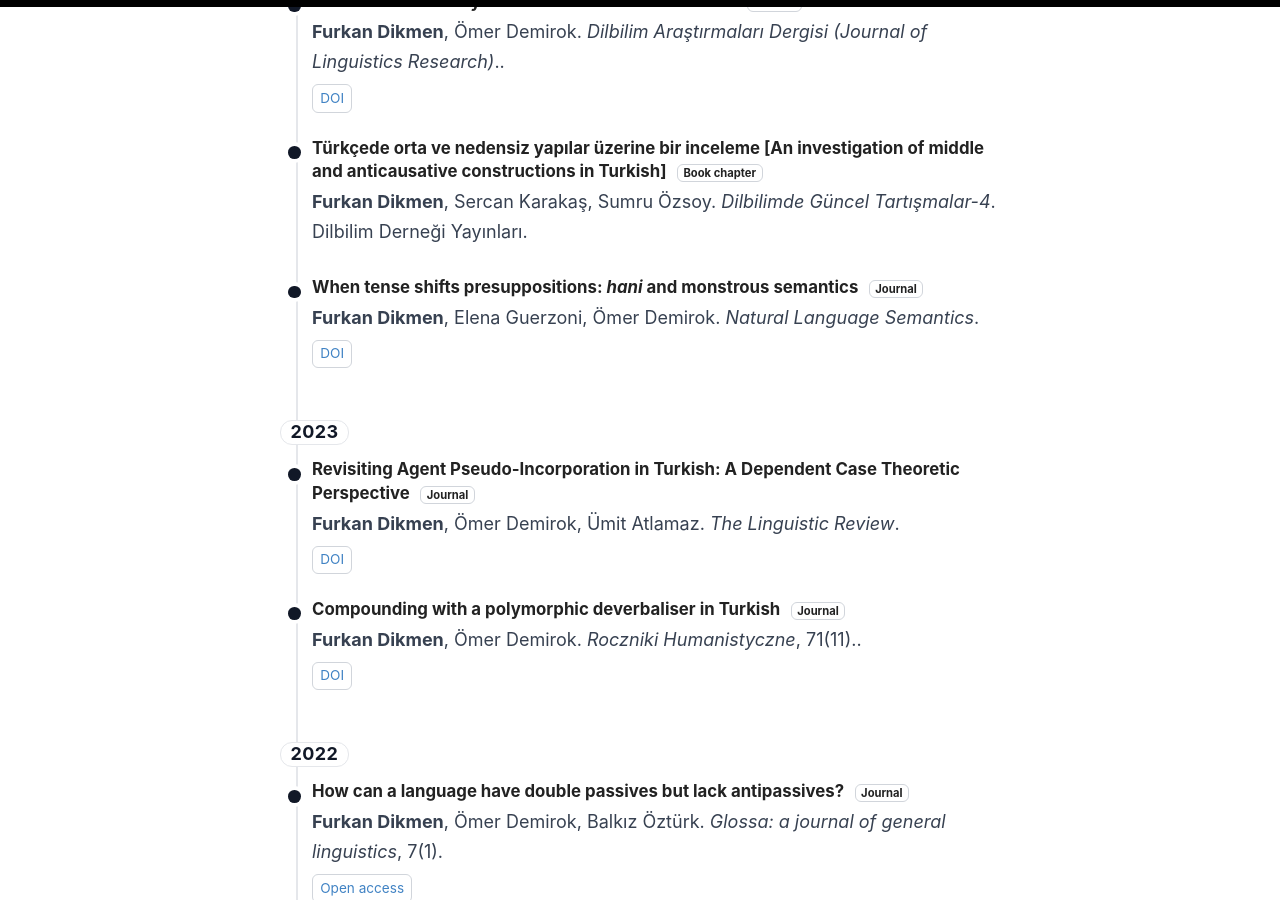
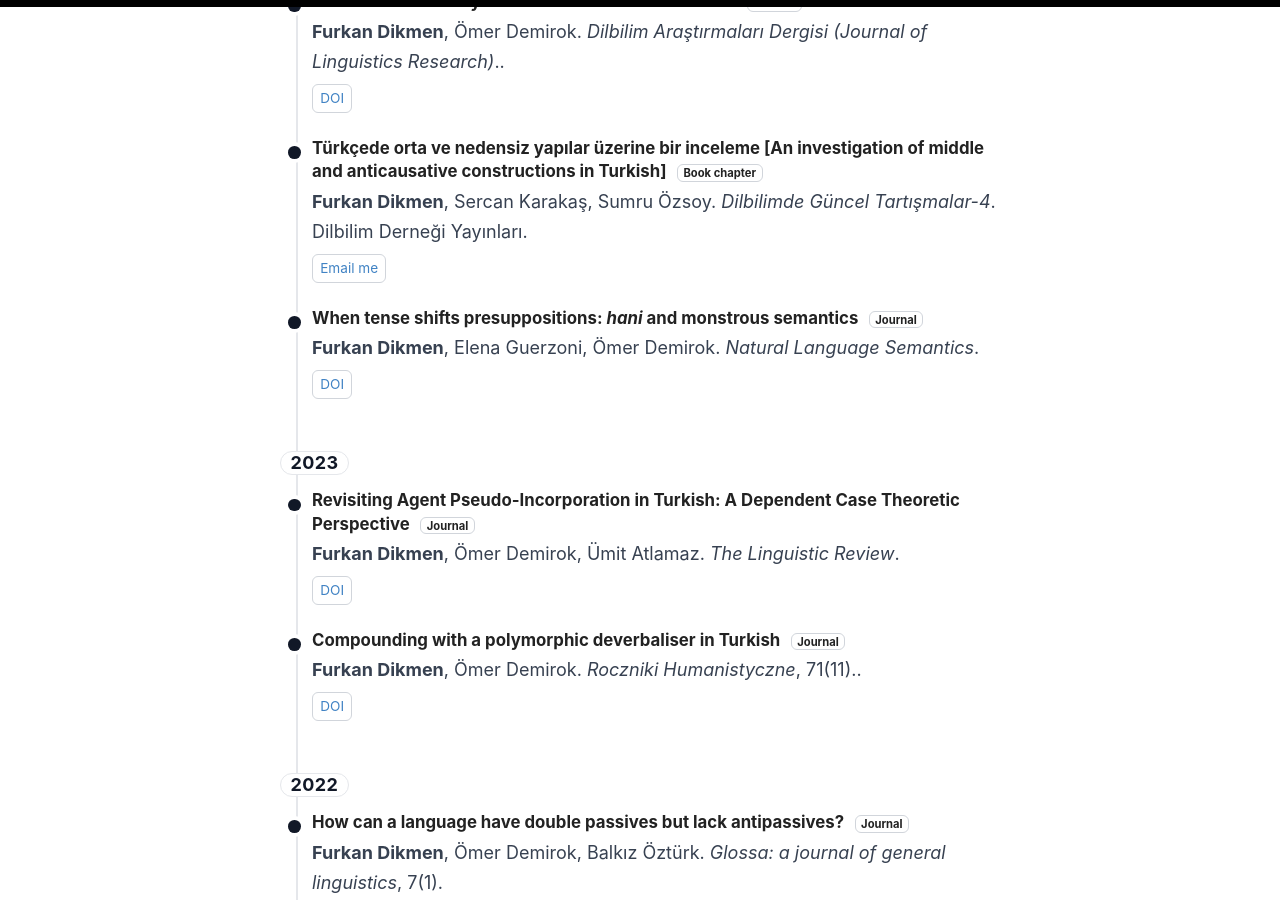
Before and after one commit to furkandikmen/furkandikmen.github.io, a Jekyll site: the page built from _pages/publications.md, in a window 1280 px wide and 900 px high, scrolled down 977 px. Built offline with Jekyll 4.4.1, drawn with Linux system fonts in a browser that asks for light colours.

Commit message:
Update publications.md

```diff
--- a/_pages/publications.md
+++ b/_pages/publications.md
@@ -89,11 +89,24 @@ permalink: /publications/
     <p class="links"><a href="https://doi.org/10.18492/dad.1448720" target="_blank" rel="noopener noreferrer">DOI</a></p>
   </article>
 
-  <article class="pub">
-    <div class="dot" aria-hidden="true"></div>
-    <h3>Türkçede orta ve nedensiz yapılar üzerine bir inceleme [An investigation of middle and anticausative constructions in Turkish] <span class="badge">Book chapter</span></h3>
-    <p class="meta"><strong>Furkan Dikmen</strong>, Sercan Karakaş, Sumru Özsoy. <em>Dilbilimde Güncel Tartışmalar-4</em>. Dilbilim Derneği Yayınları.</p>
-  </article>
+
+<article class="pub">
+  <div class="dot" aria-hidden="true"></div>
+  <h3>
+    Türkçede orta ve nedensiz yapılar üzerine bir inceleme
+    [An investigation of middle and anticausative constructions in Turkish]
+    <span class="badge">Book chapter</span>
+  </h3>
+  <p class="meta">
+    <strong>Furkan Dikmen</strong>, Sercan Karakaş, Sumru Özsoy.
+    <em>Dilbilimde Güncel Tartışmalar-4</em>. Dilbilim Derneği Yayınları.
+  </p>
+  <p class="links">
+    <a href="mailto:furkan.dikmen@etu.univ-cotedazur.fr">Email me</a>
+  </p>
+</article>
+
+
 
   <article class="pub">
     <div class="dot" aria-hidden="true"></div>
```
